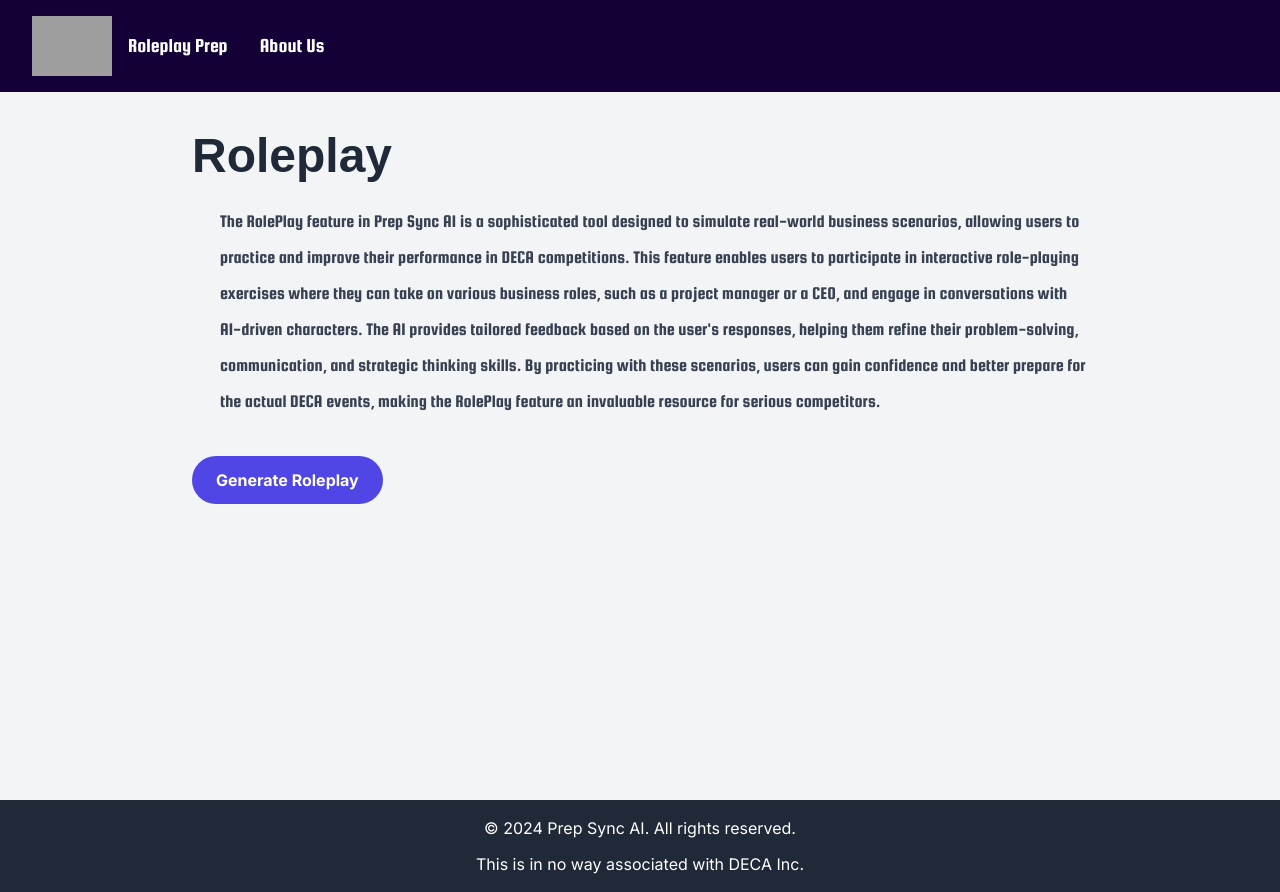
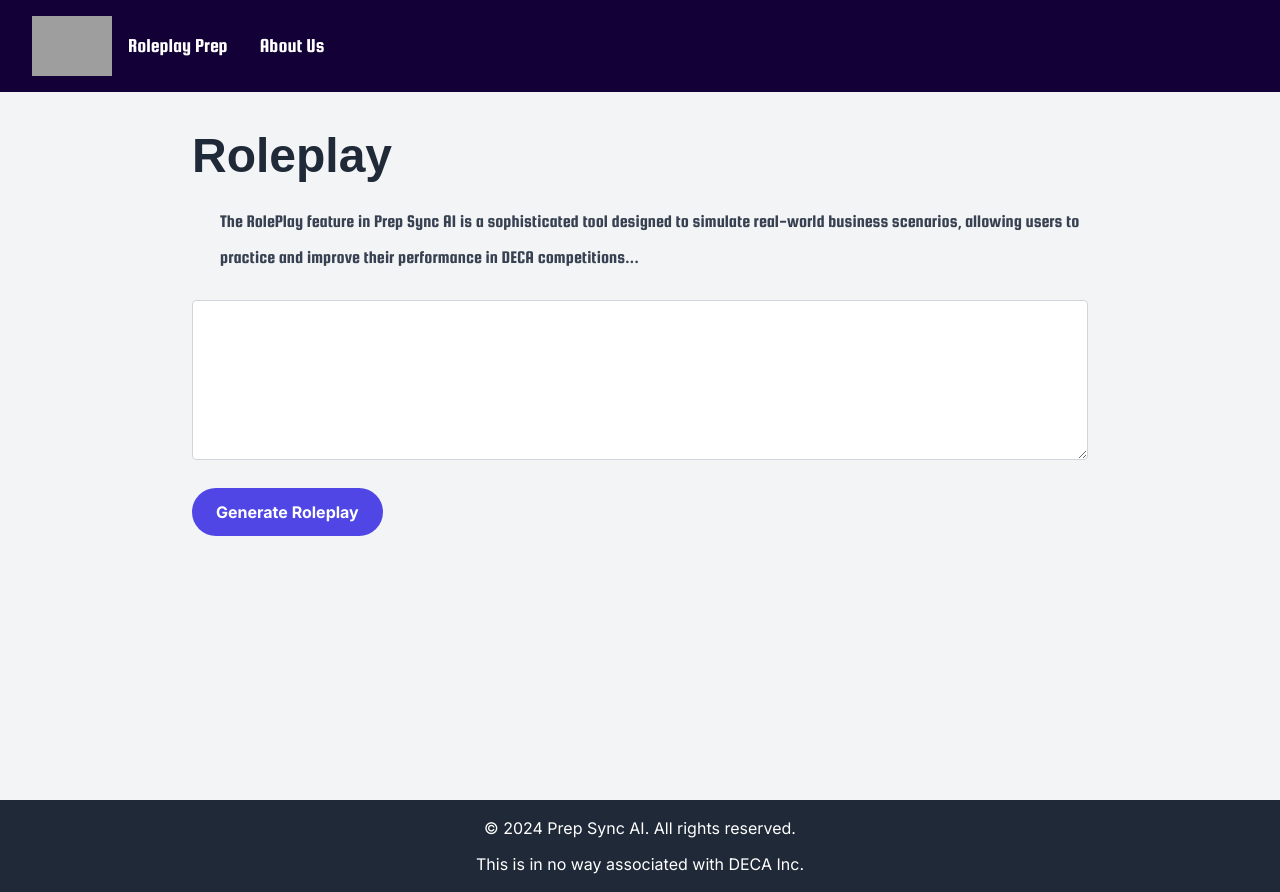
Before and after one commit to RohanasaurusRex/prepsync_demo, a Next.js app: page /roleplay in a window 1280 px wide. Shown: the top 892 px of the page. Built offline with nearby package versions, Linux system fonts and the light colour scheme; no server answers; grey boxes are pictures that could not be loaded; a web font is replaced by a local one.

Commit message:
Integrated GPT API onto the roleplay tab,

```diff
--- /dev/null
+++ b/app/o/page.tsx
@@ -0,0 +1,3 @@
+export const page = () => {
+  return <div>page</div>;
+};
--- a/app/page.tsx
+++ b/app/page.tsx
@@ -2,6 +2,7 @@ import Head from "next/head";
 import Image from "next/image";
 import Link from "next/link";
 import DECA_Logo from "../public/assets/static/images/deca_logo.png";
+import Dropdown from "@components/Dropdown";
 
 const HomePage = () => {
   return (
@@ -37,6 +38,7 @@ const HomePage = () => {
             Explore Features
           </Link>
         </div>
+        <Dropdown />
       </main>
     </div>
   );
--- a/app/roleplay/page.tsx
+++ b/app/roleplay/page.tsx
@@ -1,6 +1,37 @@
 "use client";
 
+import OpenAI from "openai";
+import { useState } from "react";
+
 const RoleplayPage = () => {
+  const [query, setQuery] = useState("");
+  const [response, setResponse] = useState("");
+  const handleChange = (e: React.ChangeEvent<HTMLTextAreaElement>) => {
+    setQuery(e.target.value);
+  };
+
+  const openai = new OpenAI({
+    apiKey: process.env.NEXT_PUBLIC_OPENAI_API_KEY,
+    dangerouslyAllowBrowser: true,
+  });
+
+  const handleClick = async () => {
+    const response = await openai.chat.completions.create({
+      model: "gpt-4o-mini",
+      messages: [{ role: "user", content: query }],
+      max_tokens: 20,
+    });
+    try {
+      setResponse(
+        response.choices[0].message.content || "No response from GPT-4"
+      );
+      console.log(response.choices[0].message.content);
+    } catch (error) {
+      console.error("Error calling OpenAI API: ", error);
+      setResponse("An error occurred. Please try again.");
+    }
+  };
+
   return (
     <section className="w-full max-w-4xl mx-auto flex flex-col items-start py-10">
       <h1 className="font-electrolize text-5xl font-extrabold text-gray-800 mb-6">
@@ -9,19 +40,26 @@ const RoleplayPage = () => {
       <p className="font-squada text-lg leading-loose text-gray-700 mb-6 ml-7">
         The RolePlay feature in Prep Sync AI is a sophisticated tool designed to
         simulate real-world business scenarios, allowing users to practice and
-        improve their performance in DECA competitions. This feature enables
-        users to participate in interactive role-playing exercises where they
-        can take on various business roles, such as a project manager or a CEO,
-        and engage in conversations with AI-driven characters. The AI provides
-        tailored feedback based on the user's responses, helping them refine
-        their problem-solving, communication, and strategic thinking skills. By
-        practicing with these scenarios, users can gain confidence and better
-        prepare for the actual DECA events, making the RolePlay feature an
-        invaluable resource for serious competitors.
+        improve their performance in DECA competitions...
       </p>
-      <button className="bg-indigo-600 hover:bg-indigo-700 text-white font-bold py-3 px-6 my-3 rounded-full transition duration-200">
+
+      <textarea
+        value={query}
+        onChange={handleChange}
+        className="w-full h-40 p-4 border border-gray-300 rounded mb-4"
+      />
+      <button
+        onClick={handleClick}
+        className="bg-indigo-600 hover:bg-indigo-700 text-white font-bold py-3 px-6 my-3 rounded-full transition duration-200"
+      >
         Generate Roleplay
       </button>
+      {response && (
+        <div className="mt-6 p-4 bg-gray-100 border border-gray-300 rounded">
+          <h2 className="font-bold text-lg mb-2">Response:</h2>
+          <p>{response}</p>
+        </div>
+      )}
     </section>
   );
 };
--- /dev/null
+++ b/components/Dropdown.tsx
@@ -0,0 +1,9 @@
+const Dropdown = () => {
+  return (
+    <div className="relative flex flex-column items-center w-[340px] h-[340px] rounded-lg">
+      <button className="border-l-gray-500">Dropdown</button>
+    </div>
+  );
+};
+
+export default Dropdown;
--- a/package.json
+++ b/package.json
@@ -17,6 +17,7 @@
     "openai": "^4.61.0",
     "react": "^18",
     "react-dom": "^18",
+    "react-icons": "^5.3.0",
     "webidl-conversions": "^7.0.0"
   },
   "devDependencies": {
```
Also changed, not shown: 2 other files (tests, documents, lock files or other folders).
